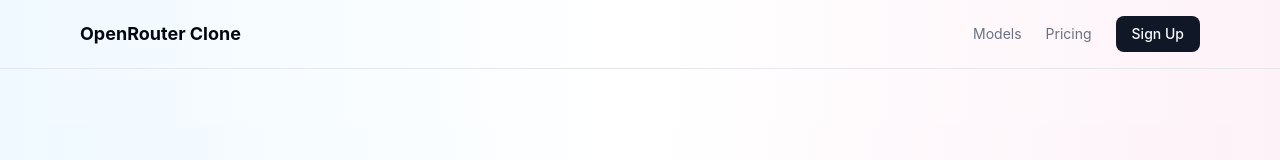
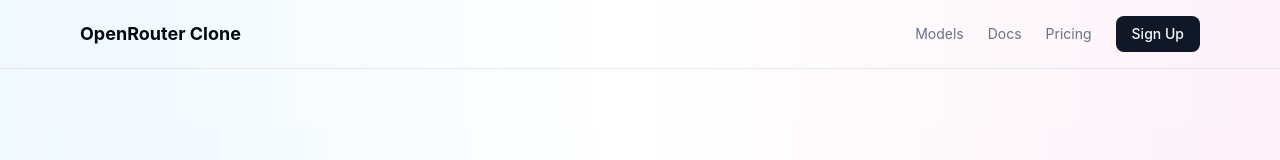
Before and after one commit to AtulPatidar1709/OpenRouter, a React app in the folder frontend/: page / in a window 1280 px wide. Shown: the top 160 px of the page. Built offline with nearby package versions, Linux system fonts and the light colour scheme; no server answers; the HTML template or start-up script is replaced by a standard one.

Commit message:
Package.json file updated

```diff
--- a/frontend/src/components/Home/FeaturedModels.tsx
+++ b/frontend/src/components/Home/FeaturedModels.tsx
@@ -1,5 +1,6 @@
 import { Card, CardContent, CardHeader, CardTitle } from "@/components/ui/card";
 import { Badge } from "@/components/ui/badge";
+import { Link } from "react-router-dom";
 
 export default function FeaturedModels() {
   const models = [
@@ -29,9 +30,12 @@ export default function FeaturedModels() {
         {/* Section Header */}
         <div className="flex items-center justify-between mb-10">
           <h2 className="text-2xl font-bold">Featured Models</h2>
-          <button className="text-sm text-muted-foreground hover:text-foreground transition">
+          <Link
+            to={"/models"}
+            className="text-sm text-muted-foreground hover:text-foreground transition"
+          >
             View all →
-          </button>
+          </Link>
         </div>
 
         {/* Cards */}
--- a/frontend/src/components/Home/Navbar.tsx
+++ b/frontend/src/components/Home/Navbar.tsx
@@ -15,6 +15,12 @@ export default function Navbar() {
         <div className="flex items-center gap-6">
           <Link to={"/models"} className="text-sm text-muted-foreground">
             Models
+          </Link>
+          <Link
+            to={"/docs/api/chat-completions"}
+            className="text-sm text-muted-foreground"
+          >
+            Docs
           </Link>
           <Link to={"/pricing"} className="text-sm text-muted-foreground">
             Pricing
```
Also changed, not shown: 2 other files (tests, documents, lock files or other folders).
